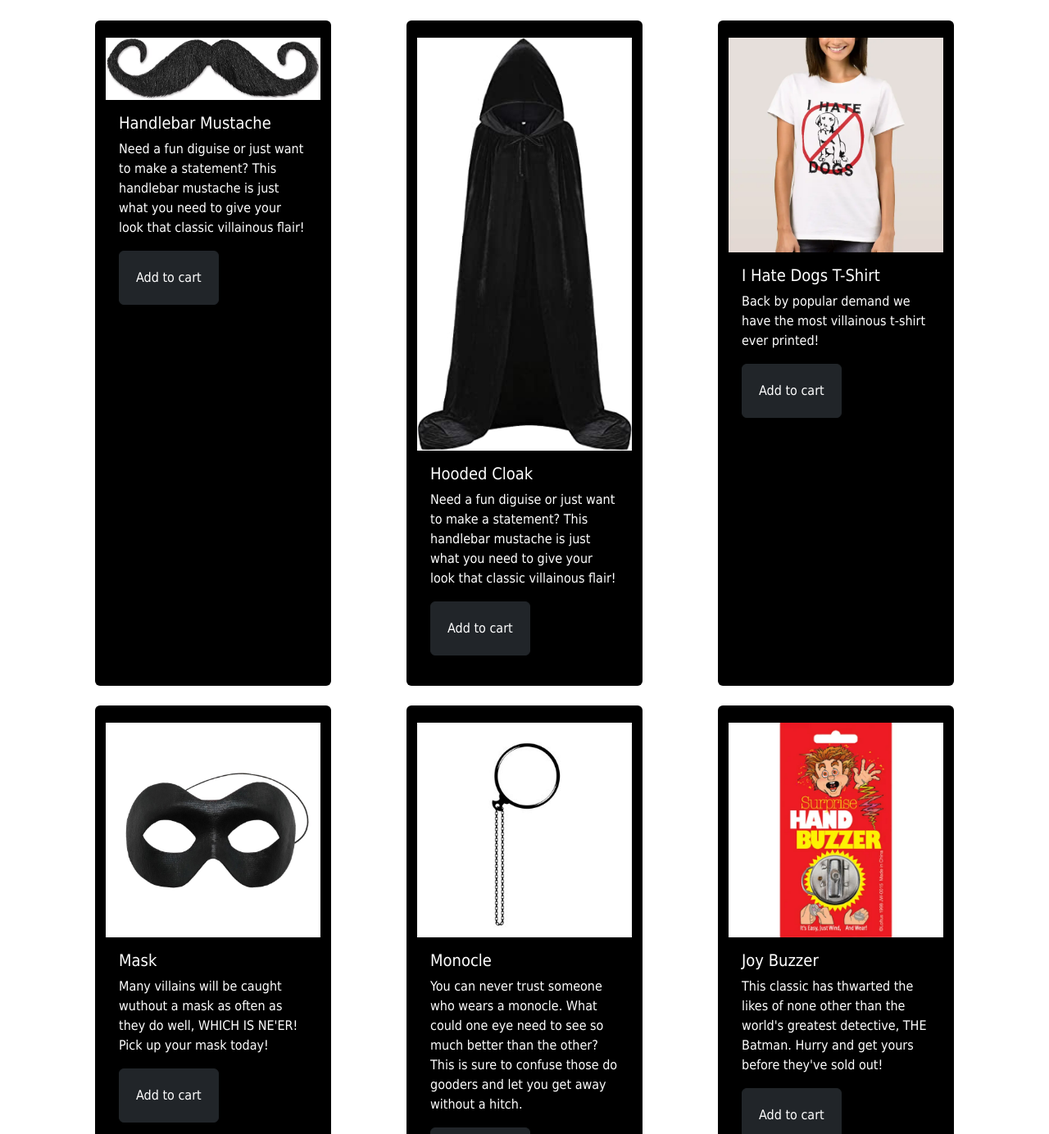
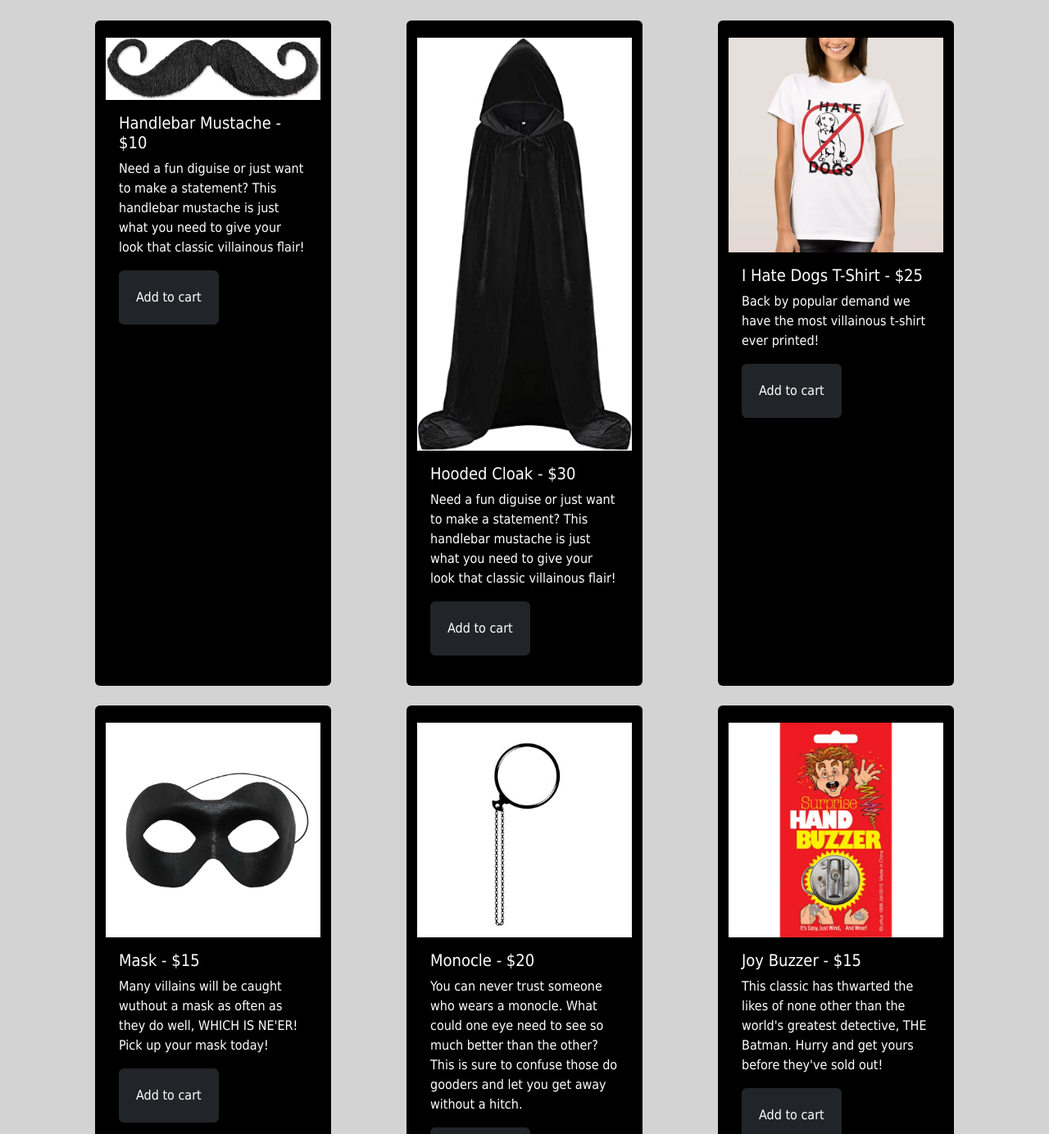
Before and after one commit to nereno96/ecommerce-capstone-project, a plain HTML site: page products.html in a window 1280 px wide. Shown: the part 520-1904 px from the top of the page at 82% size. Drawn offline with nearby package versions, Linux system fonts and the light colour scheme; files whose address does not match are found by name.

Commit message:
changed background color, added prices to items in products.html

```diff
--- a/css/styles.css
+++ b/css/styles.css
@@ -1,5 +1,6 @@
 body {
     font-family: Tahoma, Verdana, sans-serif;
+    background-color: lightgray;
   }
 
 /*to hide the black box around my logo */
--- a/products.html
+++ b/products.html
@@ -44,7 +44,7 @@
                         <div class="card bg-black mustache col-sm-6 col-lg-4 mb-4" style="width: 18rem;">
                                 <img src="images/handlebar_mustache.jpg" class="card-img-top" alt="handlebar mustache">
                                 <div class="card-body">
-                                <h5 class="card-title">Handlebar Mustache</h5>
+                                <h5 class="card-title">Handlebar Mustache - $10</h5>
                                 <p class="card-text">Need a fun diguise or just want to make a statement? This handlebar mustache is just what you need to give your look that classic villainous flair!</p>
                                 <a href="#" class="btn btn-dark">Add to cart</a>
                                 </div>
@@ -52,7 +52,7 @@
                         <div class="card bg-black cloak col-sm-6 col-lg-4 mb-4" style="width: 18rem;">
                                 <img src="images/hooded_cloak.jpg" class="card-img-top" alt="hooded cloak">
                                 <div class="card-body">
-                                <h5 class="card-title">Hooded Cloak</h5>
+                                <h5 class="card-title">Hooded Cloak - $30</h5>
                                 <p class="card-text">Need a fun diguise or just want to make a statement? This handlebar mustache is just what you need to give your look that classic villainous flair!</p>
                                 <a href="#" class="btn btn-dark">Add to cart</a>
                                 </div>
@@ -60,7 +60,7 @@
                         <div class="card bg-black shirt col-sm-6 col-lg-4 mb-4" style="width: 18rem;">
                             <img src="images/i_hate_dogs_t_shirt.webp" class="card-img-top" alt="i hate dogs shirt">
                             <div class="card-body">
-                            <h5 class="card-title">I Hate Dogs T-Shirt</h5>
+                            <h5 class="card-title">I Hate Dogs T-Shirt - $25</h5>
                             <p class="card-text">Back by popular demand we have the most villainous t-shirt ever printed!</p>
                             <a href="#" class="btn btn-dark">Add to cart</a>
                             </div>
@@ -71,7 +71,7 @@
                         <div class="card bg-black mustache col-sm-6 col-lg-4 mb-4" style="width: 18rem;">
                                 <img src="images/mask.jpeg" class="card-img-top" alt="mask">
                                 <div class="card-body">
-                                <h5 class="card-title">Mask</h5>
+                                <h5 class="card-title">Mask - $15</h5>
                                 <p class="card-text">Many villains will be caught wuthout a mask as often as they do well, WHICH IS NE'ER! Pick  up your mask today!</p>
                                 <a href="#" class="btn btn-dark">Add to cart</a>
                                 </div>
@@ -79,7 +79,7 @@
                         <div class="card bg-black cloak col-sm-6 col-lg-4 mb-4" style="width: 18rem;">
                                 <img src="images/monocle.jpeg" class="card-img-top" alt="monocle">
                                 <div class="card-body">
-                                <h5 class="card-title">Monocle</h5>
+                                <h5 class="card-title">Monocle - $20</h5>
                                 <p class="card-text">You can never trust someone who wears a monocle. What could one eye need to see so much better than the other? This is sure to confuse those do gooders and let you get away without a hitch.</p>
                                 <a href="#" class="btn btn-dark">Add to cart</a>
                                 </div>
@@ -87,7 +87,7 @@
                         <div class="card bg-black shirt col-sm-6 col-lg-4 mb-4" style="width: 18rem;">
                             <img src="images//joy_buzzer.webp" class="card-img-top" alt="joy buzzer">
                             <div class="card-body">
-                            <h5 class="card-title">Joy Buzzer</h5>
+                            <h5 class="card-title">Joy Buzzer - $15</h5>
                             <p class="card-text">This classic has thwarted the likes of none other than the world's greatest detective, THE Batman. Hurry and get yours before they've sold out!</p>
                             <a href="#" class="btn btn-dark">Add to cart</a>
                             </div>
```
Also changed, not shown: signup.html (+1 -0 lines).
